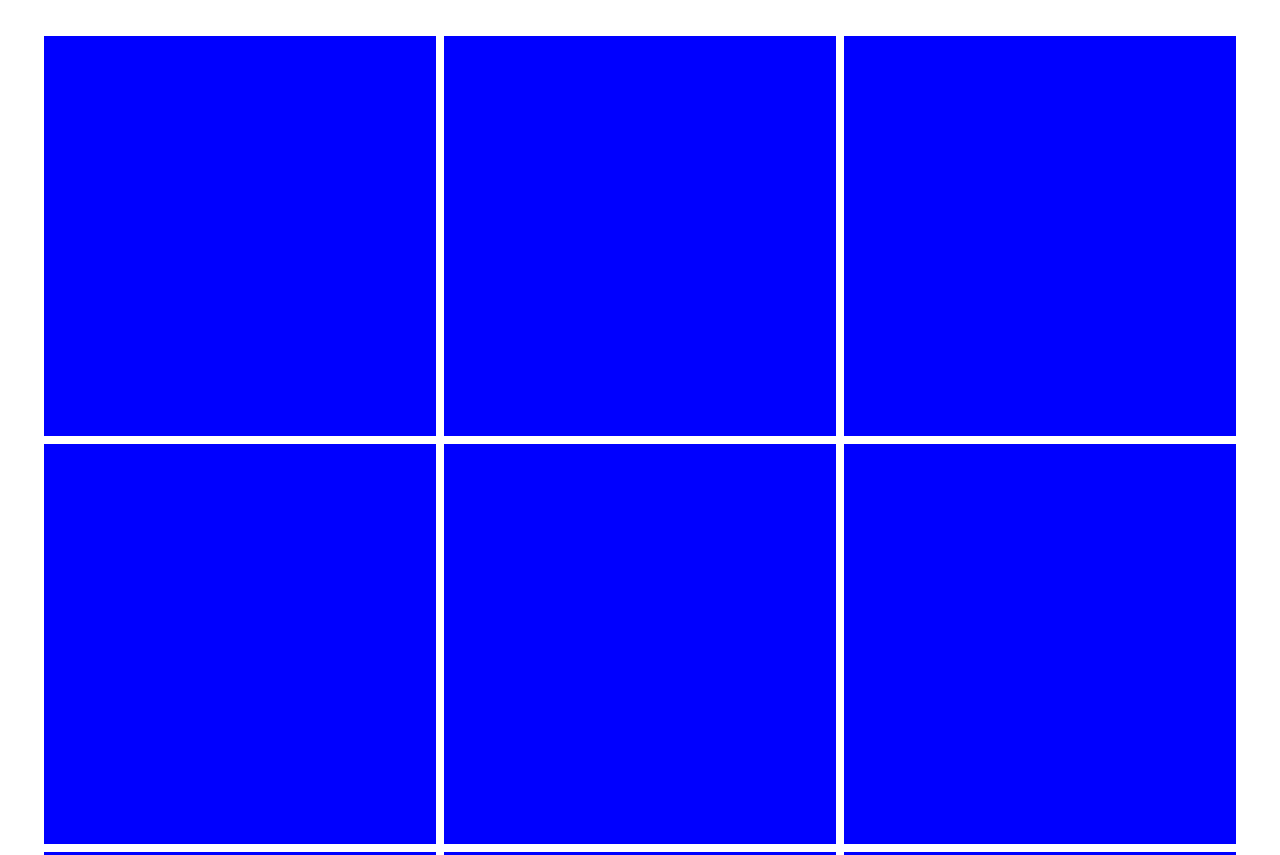
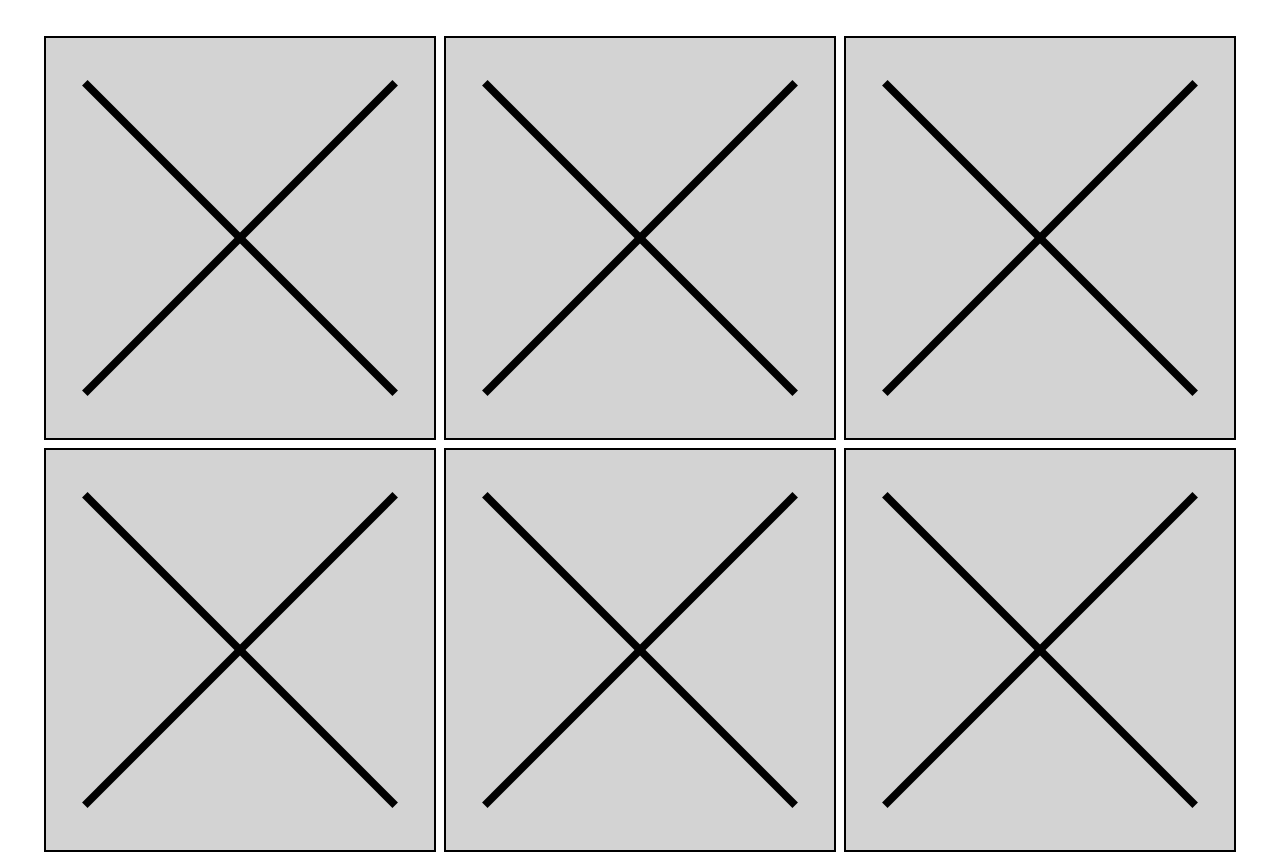
Before and after one commit to patasmith/OOP-Tic-Tac-Toe, a plain HTML site: page index.html in a window 1280 px wide. Shown: the top 855 px of the page. Drawn offline with Linux system fonts and the light colour scheme.

Commit message:
changed styles; each square has an X svg

```diff
--- a/style.css
+++ b/style.css
@@ -9,7 +9,17 @@ html {
 }
 
 .square {
+    position: relative;
     padding-top: 100%;
-  background-color: blue;
+    background-color: lightgray;
     margin: 0.25em;
+    border: black 2px solid;
 }
+
+.square > svg {
+    position: absolute;
+    left: 0;
+    top: 0;
+    width: 100%;
+    height: 100%;
+}
--- a/view.js
+++ b/view.js
@@ -3,6 +3,27 @@ class Grid {
 
   constructor(size) {
     this.#elements = this.#makeGrid(size);
+  }
+
+  #createLine(x1, y1, x2, y2) {
+    let line = document.createElementNS("http://www.w3.org/2000/svg", "line");
+    line.setAttribute("x1", x1);
+    line.setAttribute("y1", y1);
+    line.setAttribute("x2", x2);
+    line.setAttribute("y2", y2);
+    line.setAttribute("stroke", "black");
+    line.setAttribute("stroke-width", 2);
+    return line;
+  }
+
+  #createXMark() {
+    const mark = document.createElementNS("http://www.w3.org/2000/svg", "svg");
+    mark.setAttribute("viewBox", "0 0 100 100");
+    mark.setAttribute("width", "100");
+    mark.setAttribute("height", "100");
+    mark.appendChild(this.#createLine(10, 10, 90, 90));
+    mark.appendChild(this.#createLine(90, 10, 10, 90));
+    return mark
   }
 
   #createDiv(className) {
@@ -17,6 +38,7 @@ class Grid {
     for (let i = 0; i < size ** 2; i++) {
       const square = this.#createDiv("square");
       square.id = i;
+      square.appendChild(this.#createXMark());
       wrapper.appendChild(square);
     }
     return wrapper;
```
Lines whose indentation alone changed are shown as unchanged.
